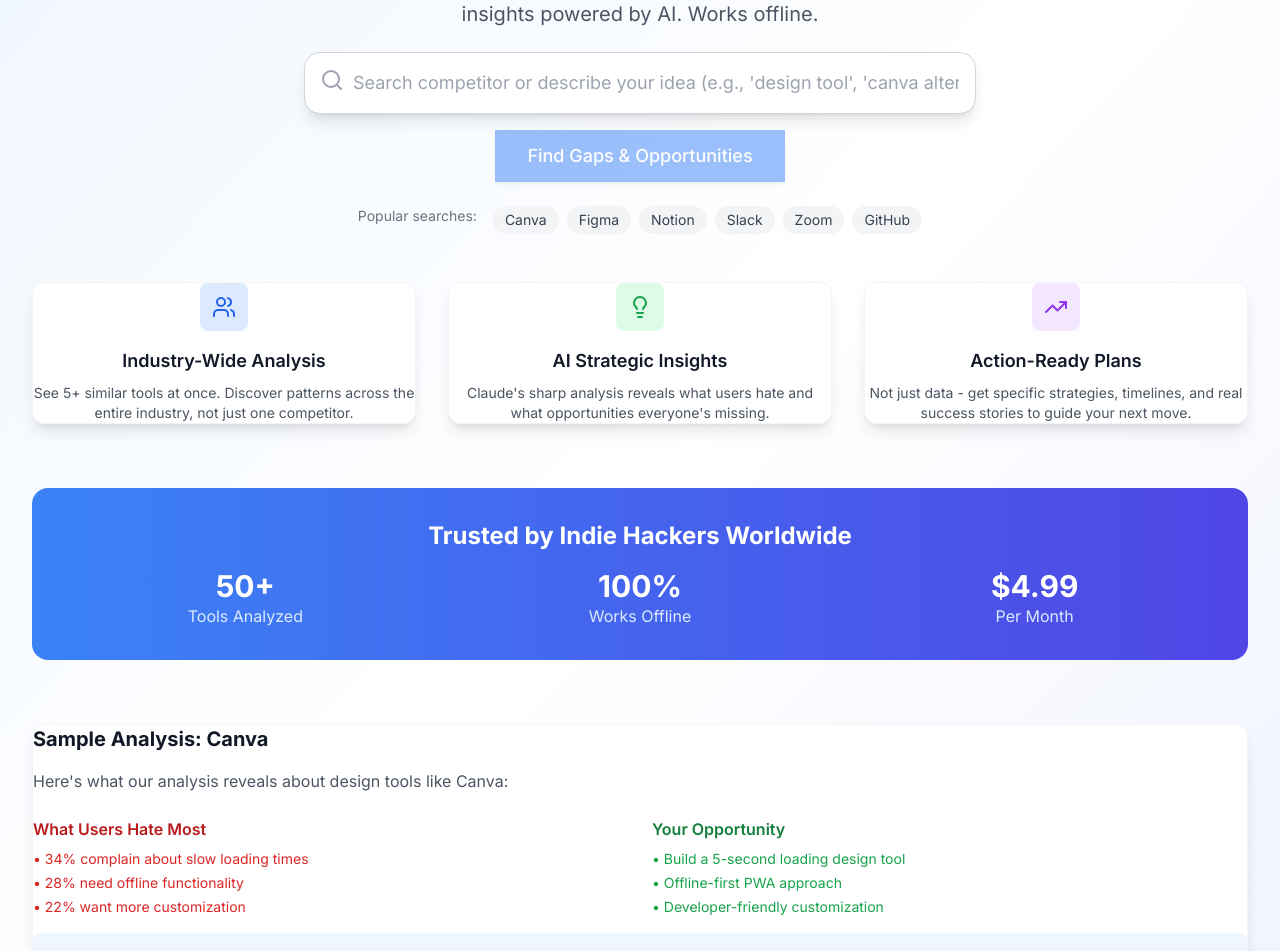
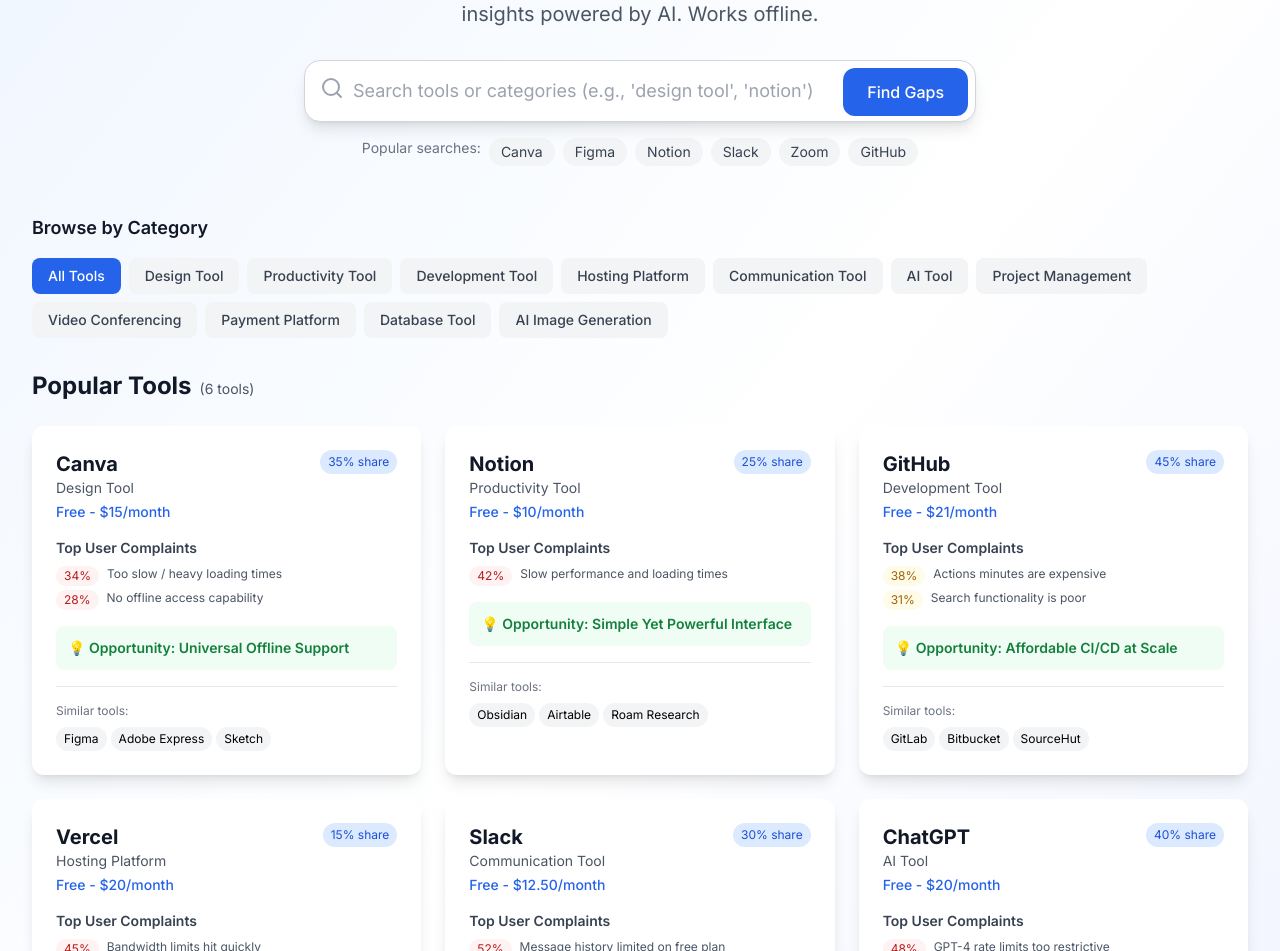
Before and after one commit to AI-AUTOSITE/gap-finder, a Next.js app: page / in a window 1280 px wide. Shown: the part 181-1132 px from the top of the page. Built offline with nearby package versions, Linux system fonts and the light colour scheme; no server answers.

Commit message:
Add functional search with 12 competitor tools

```diff
--- a/src/app/page.tsx
+++ b/src/app/page.tsx
@@ -1,25 +1,102 @@
+// src/app/page.tsx
 'use client';
 
-import { useState } from 'react';
-import { Search, Wifi, WifiOff, Target, Users, Lightbulb, TrendingUp, Download } from 'lucide-react';
+import { useState, useEffect } from 'react';
+import { Search, Target, Wifi, WifiOff, Download, TrendingUp, Users, Lightbulb } from 'lucide-react';
+
+// 型定義（簡略版）
+interface CompetitorData {
+  id: string;
+  name: string;
+  category: string;
+  website: string;
+  pricing: string;
+  marketShare?: string;
+  keywords: string[];
+  aliases: string[];
+  userComplaints: Array<{
+    issue: string;
+    frequency: number;
+    severity: 'high' | 'medium' | 'low';
+    source: string;
+  }>;
+  industryGaps: Array<{
+    gap: string;
+    opportunity: string;
+    difficulty: 'easy' | 'medium' | 'hard';
+    potential: 'low' | 'medium' | 'high' | 'very high';
+  }>;
+  similarTools: Array<{
+    id: string;
+    name: string;
+    pricing: string;
+    strength: string;
+    weakness: string;
+  }>;
+}
 
 export default function Home() {
+  const [competitors, setCompetitors] = useState<CompetitorData[]>([]);
   const [searchQuery, setSearchQuery] = useState('');
+  const [searchResults, setSearchResults] = useState<CompetitorData[]>([]);
+  const [isLoading, setIsLoading] = useState(true);
   const [isOnline, setIsOnline] = useState(true);
-  const [isLoading, setIsLoading] = useState(false);
+  const [selectedCategory, setSelectedCategory] = useState<string | null>(null);
 
-  // 人気の検索候補
+  // データ読み込み
+  useEffect(() => {
+    async function loadData() {
+      try {
+        const response = await fetch('/data/competitors.json');
+        const data = await response.json();
+        setCompetitors(data.tools || []);
+        setSearchResults(data.tools?.slice(0, 6) || []); // 最初は6個表示
+      } catch (error) {
+        console.error('Failed to load competitors:', error);
+      } finally {
+        setIsLoading(false);
+      }
+    }
+    loadData();
+  }, []);
+
+  // オンライン/オフライン監視
+  useEffect(() => {
+    setIsOnline(navigator.onLine);
+    const handleOnline = () => setIsOnline(true);
+    const handleOffline = () => setIsOnline(false);
+
+    window.addEventListener('online', handleOnline);
+    window.addEventListener('offline', handleOffline);
+
+    return () => {
+      window.removeEventListener('online', handleOnline);
+      window.removeEventListener('offline', handleOffline);
+    };
+  }, []);
+
+  // 検索処理
+  const handleSearch = () => {
+    if (!searchQuery.trim()) {
+      setSearchResults(competitors.slice(0, 6));
+      return;
+    }
+
+    const query = searchQuery.toLowerCase();
+    const filtered = competitors.filter(tool =>
+      tool.name.toLowerCase().includes(query) ||
+      tool.category.toLowerCase().includes(query) ||
+      tool.keywords.some(k => k.toLowerCase().includes(query))
+    );
+
+    setSearchResults(filtered);
+  };
+
+  // カテゴリ取得
+  const categories = Array.from(new Set(competitors.map(c => c.category)));
+
+  // 人気検索
   const popularSearches = ['Canva', 'Figma', 'Notion', 'Slack', 'Zoom', 'GitHub'];
-
-  const handleSearch = async (query: string) => {
-    if (!query.trim()) return;
-
-    setIsLoading(true);
-    // 後で実装: 実際の検索処理
-    setTimeout(() => {
-      setIsLoading(false);
-    }, 1000);
-  };
 
   return (
     <div className="min-h-screen bg-gradient-to-br from-blue-50 via-white to-indigo-50">
@@ -27,7 +104,6 @@
       <header className="bg-white/80 backdrop-blur-sm border-b border-gray-200 sticky top-0 z-50">
         <div className="max-w-7xl mx-auto px-4 sm:px-6 lg:px-8">
           <div className="flex items-center justify-between h-16">
-            {/* Logo */}
             <div className="flex items-center space-x-3">
               <div className="w-8 h-8 bg-gradient-to-br from-blue-500 to-indigo-600 rounded-lg flex items-center justify-center">
                 <Target className="h-5 w-5 text-white" />
@@ -38,18 +114,15 @@
               </div>
             </div>
 
-            {/* Status & CTA */}
             <div className="flex items-center space-x-4">
-              {/* Online/Offline Status */}
               <div className={`flex items-center gap-2 px-3 py-1 rounded-full text-sm ${
                 isOnline ? 'bg-green-100 text-green-700' : 'bg-orange-100 text-orange-700'
               }`}>
                 {isOnline ? <Wifi className="h-4 w-4" /> : <WifiOff className="h-4 w-4" />}
-                {isOnline ? 'Online' : 'Offline Mode'}
+                {isOnline ? 'Online' : 'Offline'}
               </div>
 
-              {/* Pro Button */}
-              <button className="btn-primary">
+              <button className="px-4 py-2 bg-blue-600 text-white rounded-lg text-sm font-medium hover:bg-blue-700 transition-colors">
                 Upgrade to Pro
               </button>
             </div>
@@ -64,148 +137,225 @@
           <h2 className="text-4xl font-bold text-gray-900 mb-4">
             Find Your Competitive Edge
           </h2>
-          <p className="text-xl text-gray-600 mb-6 max-w-3xl mx-auto">
+          <p className="text-xl text-gray-600 mb-8 max-w-3xl mx-auto">
             Discover market gaps by analyzing competitors + similar tools.
             Get actionable insights powered by AI. Works offline.
           </p>
 
           {/* Search Box */}
-          <div className="max-w-2xl mx-auto relative">
+          <div className="max-w-2xl mx-auto">
             <div className="relative">
               <Search className="absolute left-4 top-4 h-6 w-6 text-gray-400" />
               <input
                 type="text"
-                placeholder="Search competitor or describe your idea (e.g., 'design tool', 'canva alternative')"
+                placeholder="Search tools or categories (e.g., 'design tool', 'notion')"
                 value={searchQuery}
                 onChange={(e) => setSearchQuery(e.target.value)}
-                onKeyDown={(e) => e.key === 'Enter' && handleSearch(searchQuery)}
-                className="w-full pl-12 pr-4 py-4 text-lg border border-gray-300 rounded-2xl focus:ring-2 focus:ring-blue-500 focus:border-transparent shadow-lg"
+                onKeyDown={(e) => e.key === 'Enter' && handleSearch()}
+                className="w-full pl-12 pr-32 py-4 text-lg border border-gray-300 rounded-2xl
+                         focus:ring-2 focus:ring-blue-500 focus:border-transparent shadow-lg"
               />
+              <button
+                onClick={handleSearch}
+                className="absolute right-2 top-2 px-6 py-3 bg-blue-600 text-white rounded-xl
+                         font-medium hover:bg-blue-700 transition-colors"
+              >
+                Find Gaps
+              </button>
             </div>
 
+            {/* Popular Searches */}
+            <div className="mt-4 flex flex-wrap justify-center gap-2">
+              <span className="text-sm text-gray-500">Popular searches:</span>
+              {popularSearches.map((term) => (
+                <button
+                  key={term}
+                  onClick={() => {
+                    setSearchQuery(term);
+                    setTimeout(handleSearch, 100);
+                  }}
+                  className="px-3 py-1 bg-gray-100 hover:bg-gray-200 text-gray-700
+                           rounded-full text-sm transition-colors"
+                >
+                  {term}
+                </button>
+              ))}
+            </div>
+          </div>
+        </div>
+
+        {/* Category Filter */}
+        <div className="mb-8">
+          <h3 className="text-lg font-semibold text-gray-900 mb-4">Browse by Category</h3>
+          <div className="flex flex-wrap gap-2">
             <button
-              onClick={() => handleSearch(searchQuery)}
-              disabled={!searchQuery.trim() || isLoading}
-              className="mt-4 btn-primary text-lg px-8 py-3 disabled:opacity-50"
+              onClick={() => {
+                setSelectedCategory(null);
+                setSearchResults(competitors.slice(0, 6));
+              }}
+              className={`px-4 py-2 rounded-lg text-sm font-medium transition-colors ${
+                !selectedCategory
+                  ? 'bg-blue-600 text-white'
+                  : 'bg-gray-100 text-gray-700 hover:bg-gray-200'
+              }`}
             >
-              {isLoading ? 'Analyzing...' : 'Find Gaps & Opportunities'}
+              All Tools
             </button>
-          </div>
-
-          {/* Quick Searches */}
-          <div className="mt-6 flex flex-wrap justify-center gap-2">
-            <span className="text-sm text-gray-500 mr-2">Popular searches:</span>
-            {popularSearches.map((term) => (
+            {categories.map((category) => (
               <button
-                key={term}
+                key={category}
                 onClick={() => {
-                  setSearchQuery(term);
-                  handleSearch(term);
+                  setSelectedCategory(category);
+                  setSearchResults(competitors.filter(c => c.category === category));
                 }}
-                className="px-3 py-1 bg-gray-100 hover:bg-gray-200 text-gray-700 rounded-full text-sm transition-colors"
+                className={`px-4 py-2 rounded-lg text-sm font-medium transition-colors ${
+                  selectedCategory === category
+                    ? 'bg-blue-600 text-white'
+                    : 'bg-gray-100 text-gray-700 hover:bg-gray-200'
+                }`}
               >
-                {term}
+                {category}
               </button>
             ))}
           </div>
         </div>
 
+        {/* Results */}
+        {isLoading ? (
+          <div className="text-center py-8">
+            <div className="animate-spin h-12 w-12 border-4 border-blue-500 border-t-transparent rounded-full mx-auto mb-4" />
+            <p className="text-gray-600">Loading competitor data...</p>
+          </div>
+        ) : (
+          <div>
+            <h3 className="text-2xl font-bold text-gray-900 mb-6">
+              {selectedCategory ? `${selectedCategory} Tools` :
+               searchQuery ? `Results for "${searchQuery}"` : 'Popular Tools'}
+              <span className="text-sm font-normal text-gray-600 ml-2">
+                ({searchResults.length} tools)
+              </span>
+            </h3>
+
+            {searchResults.length === 0 ? (
+              <div className="text-center py-16 bg-white rounded-xl">
+                <Target className="h-16 w-16 text-gray-300 mx-auto mb-4" />
+                <h3 className="text-xl font-semibold text-gray-900 mb-2">
+                  No tools found
+                </h3>
+                <p className="text-gray-600">
+                  Try searching for something else or browse by category
+                </p>
+              </div>
+            ) : (
+              <div className="grid gap-6 md:grid-cols-2 lg:grid-cols-3">
+                {searchResults.map((tool) => (
+                  <CompetitorCard key={tool.id} tool={tool} />
+                ))}
+              </div>
+            )}
+          </div>
+        )}
+
         {/* Features Preview */}
-        <div className="grid md:grid-cols-3 gap-8 mb-16">
-          <div className="card text-center">
+        <div className="grid md:grid-cols-3 gap-8 mt-16">
+          <div className="bg-white rounded-xl p-6 text-center shadow-lg">
             <div className="w-12 h-12 bg-blue-100 rounded-lg flex items-center justify-center mx-auto mb-4">
               <Users className="h-6 w-6 text-blue-600" />
             </div>
             <h3 className="text-lg font-semibold text-gray-900 mb-2">Industry-Wide Analysis</h3>
             <p className="text-gray-600 text-sm">
-              See 5+ similar tools at once. Discover patterns across the entire industry, not just one competitor.
+              See 5+ similar tools at once. Discover patterns across the entire industry.
             </p>
           </div>
 
-          <div className="card text-center">
+          <div className="bg-white rounded-xl p-6 text-center shadow-lg">
             <div className="w-12 h-12 bg-green-100 rounded-lg flex items-center justify-center mx-auto mb-4">
               <Lightbulb className="h-6 w-6 text-green-600" />
             </div>
             <h3 className="text-lg font-semibold text-gray-900 mb-2">AI Strategic Insights</h3>
             <p className="text-gray-600 text-sm">
-              Claude's sharp analysis reveals what users hate and what opportunities everyone's missing.
+              Claude's analysis reveals what users hate and opportunities everyone's missing.
             </p>
           </div>
 
-          <div className="card text-center">
+          <div className="bg-white rounded-xl p-6 text-center shadow-lg">
             <div className="w-12 h-12 bg-purple-100 rounded-lg flex items-center justify-center mx-auto mb-4">
               <TrendingUp className="h-6 w-6 text-purple-600" />
             </div>
             <h3 className="text-lg font-semibold text-gray-900 mb-2">Action-Ready Plans</h3>
             <p className="text-gray-600 text-sm">
-              Not just data - get specific strategies, timelines, and real success stories to guide your next move.
-            </p>
-          </div>
-        </div>
-
-        {/* Stats Section */}
-        <div className="bg-gradient-to-r from-blue-500 to-indigo-600 rounded-2xl p-8 text-white text-center mb-16">
-          <h3 className="text-2xl font-bold mb-4">Trusted by Indie Hackers Worldwide</h3>
-          <div className="grid grid-cols-3 gap-8">
-            <div>
-              <div className="text-3xl font-bold">50+</div>
-              <div className="text-blue-100">Tools Analyzed</div>
-            </div>
-            <div>
-              <div className="text-3xl font-bold">100%</div>
-              <div className="text-blue-100">Works Offline</div>
-            </div>
-            <div>
-              <div className="text-3xl font-bold">$4.99</div>
-              <div className="text-blue-100">Per Month</div>
-            </div>
-          </div>
-        </div>
-
-        {/* Sample Analysis Preview */}
-        <div className="card mb-16">
-          <h3 className="text-xl font-bold text-gray-900 mb-4">Sample Analysis: Canva</h3>
-          <p className="text-gray-600 mb-6">
-            Here's what our analysis reveals about design tools like Canva:
-          </p>
-
-          <div className="grid md:grid-cols-2 gap-6">
-            <div>
-              <h4 className="font-semibold text-red-700 mb-2">What Users Hate Most</h4>
-              <ul className="text-sm text-red-600 space-y-1">
-                <li>• 34% complain about slow loading times</li>
-                <li>• 28% need offline functionality</li>
-                <li>• 22% want more customization</li>
-              </ul>
-            </div>
-            <div>
-              <h4 className="font-semibold text-green-700 mb-2">Your Opportunity</h4>
-              <ul className="text-sm text-green-600 space-y-1">
-                <li>• Build a 5-second loading design tool</li>
-                <li>• Offline-first PWA approach</li>
-                <li>• Developer-friendly customization</li>
-              </ul>
-            </div>
-          </div>
-
-          <div className="mt-4 p-4 bg-blue-50 rounded-lg">
-            <p className="text-blue-800 text-sm">
-              <strong>💡 Claude's Insight:</strong> All major design tools share the same weakness - they're slow and online-only.
-              This creates a huge opportunity for a fast, offline-capable alternative.
+              Get specific strategies, timelines, and real success stories.
             </p>
           </div>
         </div>
       </main>
-
-      {/* Footer */}
-      <footer className="bg-gray-50 border-t border-gray-200 py-8">
-        <div className="max-w-7xl mx-auto px-4 sm:px-6 lg:px-8 text-center text-gray-600">
-          <p>Built for indie hackers, by indie hackers. 🚀</p>
-          <p className="text-sm mt-2">
-            Find your competitive edge with AI-powered market analysis.
-          </p>
-        </div>
-      </footer>
     </div>
   );
 }
+
+// Competitor Card Component
+function CompetitorCard({ tool }: { tool: CompetitorData }) {
+  const getSeverityColor = (severity: string) => {
+    switch (severity) {
+      case 'high': return 'bg-red-50 text-red-700';
+      case 'medium': return 'bg-yellow-50 text-yellow-700';
+      case 'low': return 'bg-green-50 text-green-700';
+      default: return 'bg-gray-50 text-gray-700';
+    }
+  };
+
+  return (
+    <div className="bg-white rounded-xl shadow-lg p-6 hover:shadow-xl transition-shadow">
+      <div className="flex justify-between items-start mb-4">
+        <div>
+          <h3 className="text-xl font-bold text-gray-900">{tool.name}</h3>
+          <p className="text-sm text-gray-600">{tool.category}</p>
+          <p className="text-sm text-blue-600 font-medium mt-1">{tool.pricing}</p>
+        </div>
+        {tool.marketShare && (
+          <span className="px-2 py-1 bg-blue-100 text-blue-700 text-xs rounded-full">
+            {tool.marketShare} share
+          </span>
+        )}
+      </div>
+
+      {/* Top Complaints */}
+      <div className="mb-4">
+        <h4 className="font-semibold text-sm text-gray-700 mb-2">Top User Complaints</h4>
+        <div className="space-y-1">
+          {tool.userComplaints.slice(0, 2).map((complaint, i) => (
+            <div key={i} className="flex items-start gap-2">
+              <span className={`text-xs px-2 py-0.5 rounded-full ${getSeverityColor(complaint.severity)}`}>
+                {complaint.frequency}%
+              </span>
+              <p className="text-xs text-gray-600 flex-1">{complaint.issue}</p>
+            </div>
+          ))}
+        </div>
+      </div>
+
+      {/* Top Opportunity */}
+      {tool.industryGaps.length > 0 && (
+        <div className="p-3 bg-green-50 rounded-lg">
+          <p className="text-sm font-semibold text-green-700">
+            💡 Opportunity: {tool.industryGaps[0].gap}
+          </p>
+        </div>
+      )}
+
+      {/* Similar Tools */}
+      {tool.similarTools.length > 0 && (
+        <div className="mt-4 pt-4 border-t">
+          <p className="text-xs text-gray-500 mb-2">Similar tools:</p>
+          <div className="flex flex-wrap gap-1">
+            {tool.similarTools.slice(0, 3).map((similar) => (
+              <span key={similar.id} className="text-xs px-2 py-1 bg-gray-100 rounded-full">
+                {similar.name}
+              </span>
+            ))}
+          </div>
+        </div>
+      )}
+    </div>
+  );
+}
```
